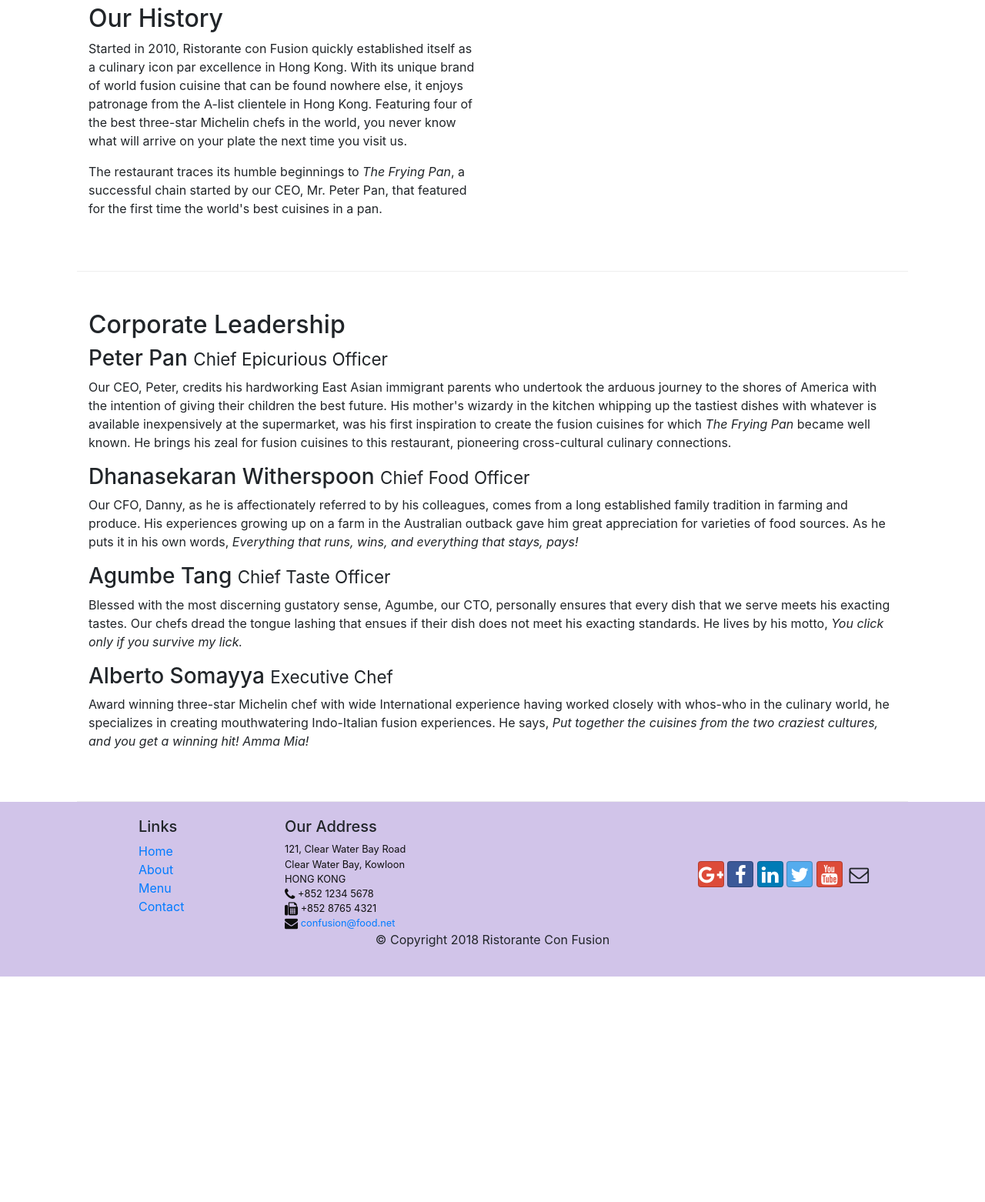
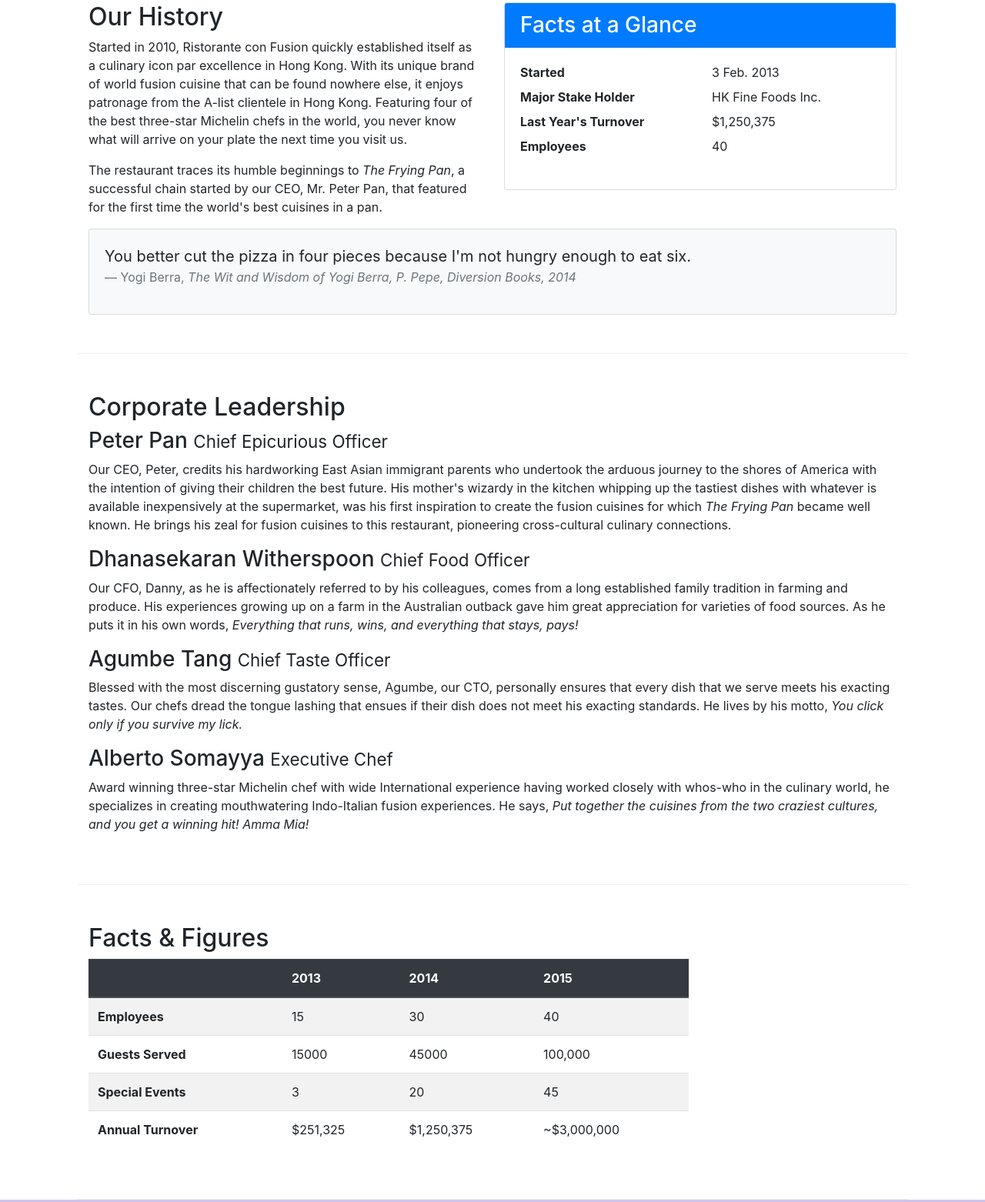
Before and after one commit to VivekMalhan666/Ristorante-con-fusion, a website: page Bootstrap4/conFusion/aboutus.html in a window 1280 px wide. Shown: the part 488-2050 px from the top of the page at 77% size. Before the commit the page ends 1757 px from the top, so only its background shows below. Drawn offline with nearby package versions, Linux system fonts and the light colour scheme.

Commit message:
tables and cards

```diff
--- a/Bootstrap4/conFusion/aboutus.html
+++ b/Bootstrap4/conFusion/aboutus.html
@@ -58,11 +58,40 @@
         </div>
 
         <div class="container">
-            <div class="row row-content align-items-center">
+            <div class="row row-content">
             <div class="col-12 col-sm-6">
                 <h2>Our History</h2>
                 <p>Started in 2010, Ristorante con Fusion quickly established itself as a culinary icon par excellence in Hong Kong. With its unique brand of world fusion cuisine that can be found nowhere else, it enjoys patronage from the A-list clientele in Hong Kong.  Featuring four of the best three-star Michelin chefs in the world, you never know what will arrive on your plate the next time you visit us.</p>
                 <p>The restaurant traces its humble beginnings to <em>The Frying Pan</em>, a successful chain started by our CEO, Mr. Peter Pan, that featured for the first time the world's best cuisines in a pan.</p>
+            </div>
+            <div class="col-sm">
+                <div class="card">
+                    <h3 class="card-header bg-primary text-white">Facts at a Glance</h3>
+                    <div class="card-body">
+                        <dl class="row">
+                            <dt class="col-6">Started</dt>
+                            <dd class="col-6">3 Feb. 2013</dd>
+                            <dt class="col-6">Major Stake Holder</dt>
+                            <dd class="col-6">HK Fine Foods Inc.</dd>
+                            <dt class="col-6">Last Year's Turnover</dt>
+                            <dd class="col-6">$1,250,375</dd>
+                            <dt class="col-6">Employees</dt>
+                            <dd class="col-6">40</dd>
+                        </dl>
+                    </div>
+                </div>
+            </div>
+            <div class="col-12">
+                <div class="card card-body bg-light">
+                    <blockquote class="blockquote">
+                        <p class="mb-0">You better cut the pizza in four pieces because
+                            I'm not hungry enough to eat six.</p>
+                        <footer class="blockquote-footer">Yogi Berra,
+                            <cite title="Source Title">The Wit and Wisdom of Yogi Berra,
+                            P. Pepe, Diversion Books, 2014</cite>
+                        </footer>
+                    </blockquote>
+                </div>
             </div>
             </div>
         </div>
@@ -80,6 +109,52 @@
                     <p class="d-none d-sm-block">Blessed with the most discerning gustatory sense, Agumbe, our CTO, personally ensures that every dish that we serve meets his exacting tastes. Our chefs dread the tongue lashing that ensues if their dish does not meet his exacting standards. He lives by his motto, <em>You click only if you survive my lick.</em></p>
                     <h3>Alberto Somayya <small>Executive Chef</small></h3>
                     <p class="d-none d-sm-block">Award winning three-star Michelin chef with wide International experience having worked closely with whos-who in the culinary world, he specializes in creating mouthwatering Indo-Italian fusion experiences. He says, <em>Put together the cuisines from the two craziest cultures, and you get a winning hit! Amma Mia!</em></p>
+                </div>
+            </div>
+            <div class="row row-content">
+                <div class="col-12 col-md-9">
+                    <h2>Facts &amp; Figures</h2>
+                    <div class="table-responsive">
+                        <table class="table table-striped">
+                            <thead class="thead-dark">
+                                <tr>
+                                    <th>&nbsp;</th>
+                                    <th>2013</th>
+                                    <th>2014</th>
+                                    <th>2015</th>
+                                </tr>
+                            </thead>
+                            <tbody>
+                                <tr>
+                                    <th>Employees</th>
+                                    <td>15</td>
+                                    <td>30</td>
+                                    <td>40</td>
+                                </tr>
+                                <tr>
+                                    <th>Guests Served</th>
+                                    <td>15000</td>
+                                    <td>45000</td>
+                                    <td>100,000</td>
+                                </tr>
+                                <tr>
+                                    <th>Special Events</th>
+                                    <td>3</td>
+                                    <td>20</td>
+                                    <td>45</td>
+                                </tr>
+                                <tr>
+                                    <th>Annual Turnover</th>
+                                    <td>$251,325</td>
+                                    <td>$1,250,375</td>
+                                    <td>~$3,000,000</td>
+                                </tr>
+                            </tbody>
+                        </table>
+                    </div>
+                </div>
+                <div class="col-12 col-sm-3">
+
                 </div>
             </div>
         </div>
```
Lines whose indentation alone changed are shown as unchanged.
